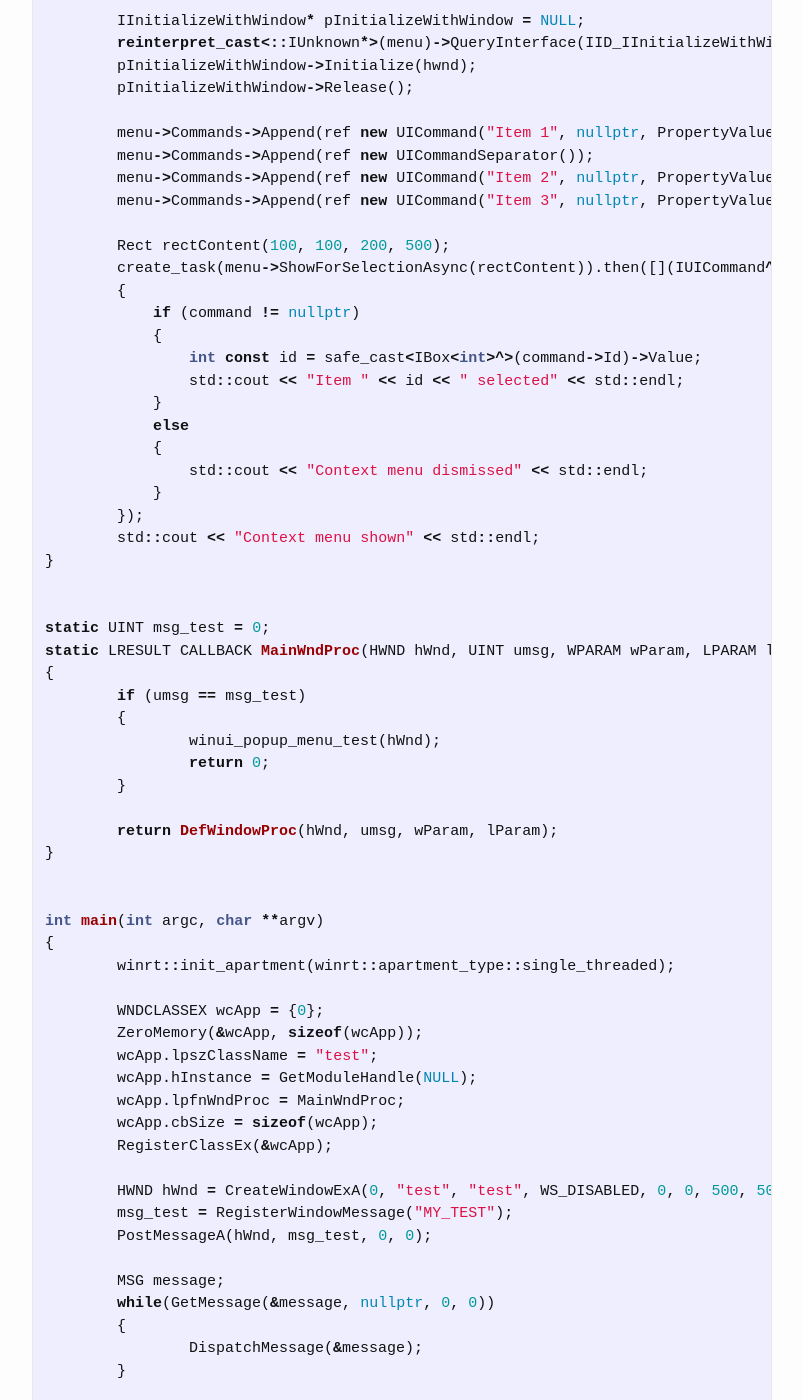
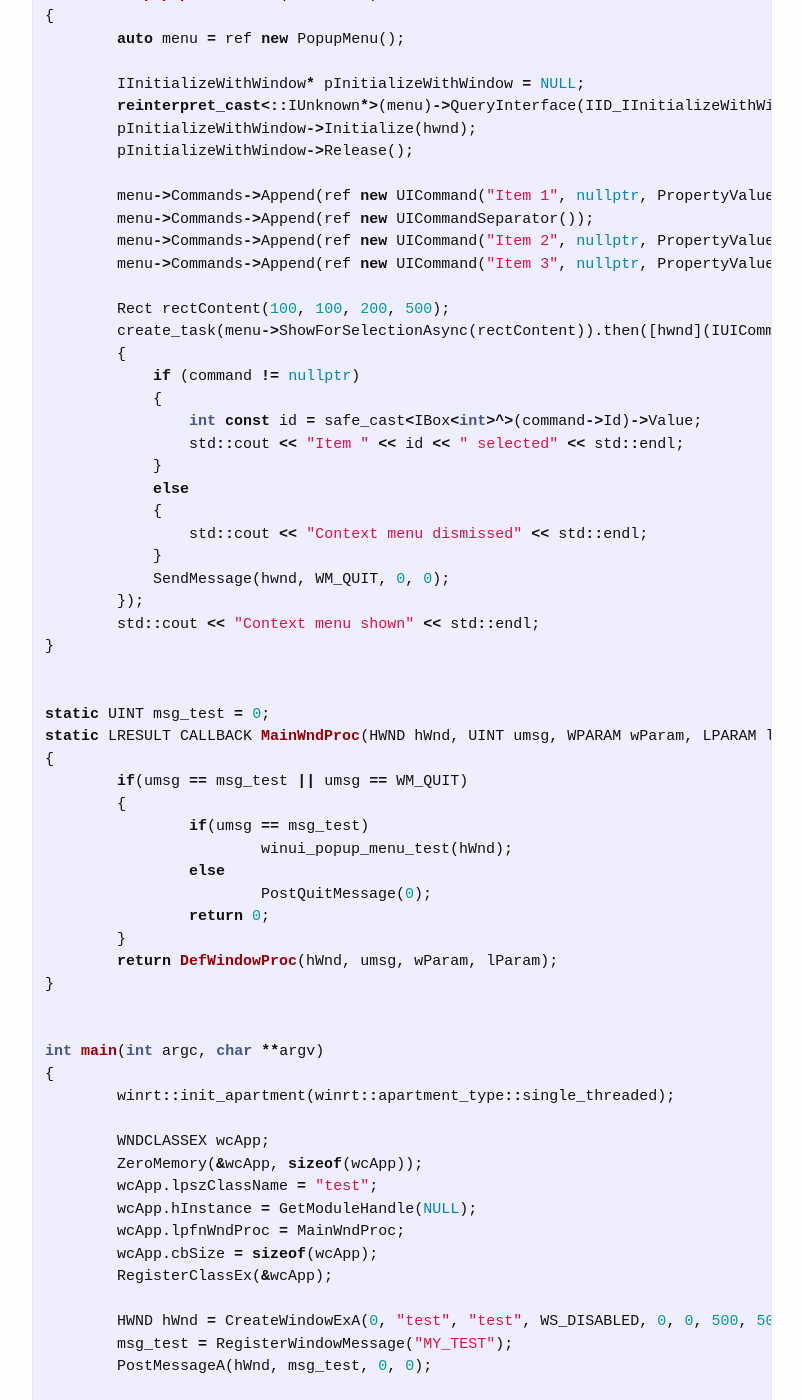
Before and after one commit to DonAnthonyLee/DonAnthonyLee.github.io, a Jekyll site: the page built from docs/_posts/2022-05-06-winui-winrt-win32api-together.md, in a window 1280 px wide and 1400 px high, scrolled down 902 px. Shown: the whole window, without its empty margins (238-1041 px from the left). Built offline with Jekyll 4.4.1, drawn with Linux system fonts in a browser that asks for light colours; some of the changed text lies outside the part shown.

Commit message:
Update 2022-05-06-winui-winrt-win32api-together.md

```diff
--- a/docs/_posts/2022-05-06-winui-winrt-win32api-together.md
+++ b/docs/_posts/2022-05-06-winui-winrt-win32api-together.md
@@ -49,7 +50,7 @@
         menu->Commands->Append(ref new UICommand("Item 3", nullptr, PropertyValue::CreateInt32(3)));
 
 	Rect rectContent(100, 100, 200, 500);
-        create_task(menu->ShowForSelectionAsync(rectContent)).then([](IUICommand^ command)
+        create_task(menu->ShowForSelectionAsync(rectContent)).then([hwnd](IUICommand^ command)
         {
             if (command != nullptr)
             {
@@ -60,6 +61,7 @@
 	    {
 		std::cout << "Context menu dismissed" << std::endl;
 	    }
+	    SendMessage(hwnd, WM_QUIT, 0, 0);
         });
         std::cout << "Context menu shown" << std::endl;
 }
@@ -68,12 +70,14 @@
 static UINT msg_test = 0;
 static LRESULT CALLBACK MainWndProc(HWND hWnd, UINT umsg, WPARAM wParam, LPARAM lParam)
 {
-	if (umsg == msg_test)
+	if(umsg == msg_test || umsg == WM_QUIT)
 	{
-		winui_popup_menu_test(hWnd);
+		if(umsg == msg_test)
+			winui_popup_menu_test(hWnd);
+		else
+			PostQuitMessage(0);
 		return 0;
 	}
-
 	return DefWindowProc(hWnd, umsg, wParam, lParam);
 }
 
```
Also changed, not shown: other parts of docs/_posts/2022-05-06-winui-winrt-win32api-together.md (+2 -1 lines).
